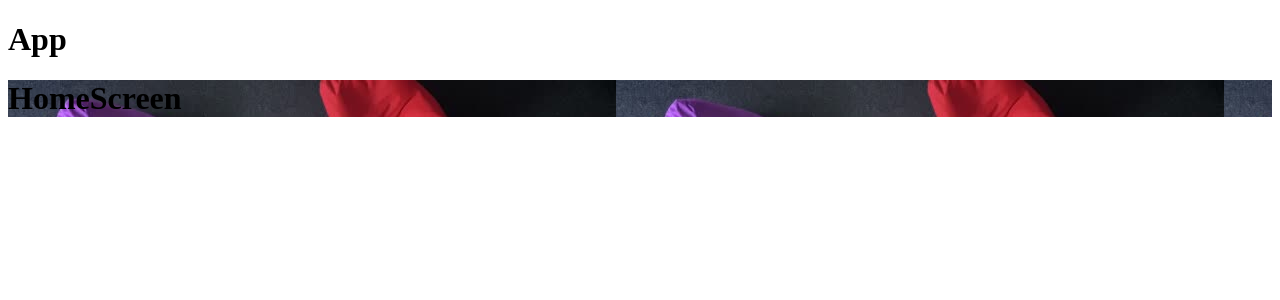
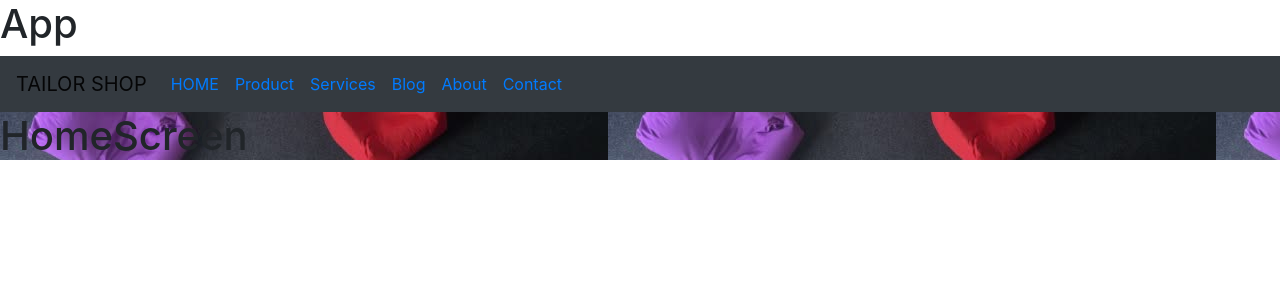
Before and after one commit to YakubuAmidu/Intelligentcoding, a React (Create React App) app: page / in a window 1280 px wide. Shown: the top 300 px of the page. Built offline with nearby package versions, Linux system fonts and the light colour scheme.

Commit message:
Commiting changes

```diff
--- a/package.json
+++ b/package.json
@@ -6,9 +6,12 @@
     "@testing-library/jest-dom": "^5.11.4",
     "@testing-library/react": "^11.1.0",
     "@testing-library/user-event": "^12.1.10",
+    "bootstrap": "^4.5.3",
     "netlify-cli": "^2.68.0",
     "react": "^17.0.1",
+    "react-bootstrap": "^1.4.0",
     "react-dom": "^17.0.1",
+    "react-router-dom": "^5.2.0",
     "react-scripts": "4.0.0",
     "web-vitals": "^0.2.4"
   },
--- a/public/index.html
+++ b/public/index.html
@@ -24,6 +24,21 @@
       work correctly both with client-side routing and a non-root public URL.
       Learn how to configure a non-root public URL by running `npm run build`.
     -->
+
+    <link
+      rel="stylesheet"
+      href="https://stackpath.bootstrapcdn.com/font-awesome/4.7.0/css/font-awesome.min.css"
+      integrity="sha384-wvfXpqpZZVQGK6TAh5PVlGOfQNHSoD2xbE+QkPxCAFlNEevoEH3Sl0sibVcOQVnN"
+      crossorigin="anonymous"
+    />
+
+    <link
+      rel="stylesheet"
+      href="https://maxcdn.bootstrapcdn.com/bootstrap/4.5.0/css/bootstrap.min.css"
+      integrity="sha384-9aIt2nRpC12Uk9gS9baDl411NQApFmC26EwAOH8WgZl5MYYxFfc+NcPb1dKGj7Sk"
+      crossorigin="anonymous"
+    />
+
     <title>React App</title>
   </head>
   <body>
--- /dev/null
+++ b/src/components/Header.js
@@ -0,0 +1,54 @@
+import React, { Component } from "react";
+import { Navbar, Nav } from "react-bootstrap";
+import { Link } from "react-router-dom";
+
+class Header extends Component {
+  render() {
+    return (
+      <div>
+        <Navbar bg="dark" expand="sm">
+          <Navbar.Brand href="#home">
+            <div className="Link Link_tailor">TAILOR SHOP</div>
+          </Navbar.Brand>
+          <Navbar.Toggle aria-controls="basic-navbar-nav" />
+          <Navbar.Collapse id="basic-navbar-nav">
+            <Nav className="mr-auto">
+              <Nav.Link href="#home">
+                <Link to="/#" className="Link Link_header">
+                  HOME
+                </Link>
+              </Nav.Link>
+              <Nav.Link href="#home">
+                <Link to="/ProductScreen" className="Link Link_header">
+                  Product
+                </Link>
+              </Nav.Link>
+              <Nav.Link href="#home">
+                <Link to="/ServicesScreen" className="Link Link_header">
+                  Services
+                </Link>
+              </Nav.Link>
+              <Nav.Link href="#home">
+                <Link to="/BlogScreen" className="Link Link_header">
+                  Blog
+                </Link>
+              </Nav.Link>
+              <Nav.Link href="#home">
+                <Link to="/AboutScreen" className="Link Link_header">
+                  About
+                </Link>
+              </Nav.Link>
+              <Nav.Link href="#home">
+                <Link to="/ContactScreen" className="Link Link_header">
+                  Contact
+                </Link>
+              </Nav.Link>
+            </Nav>
+          </Navbar.Collapse>
+        </Navbar>
+      </div>
+    );
+  }
+}
+
+export default Header;
--- a/src/index.js
+++ b/src/index.js
@@ -1,5 +1,14 @@
 import React from "react";
 import ReactDOM from "react-dom";
 import App from "./components/App";
+import { Route, Router, Switch } from "react-router-dom";
+import { createBrowserHistory } from "history";
 
-ReactDOM.render(<App />, document.getElementById("root"));
+ReactDOM.render(
+  <Router history={createBrowserHistory()}>
+    <Switch>
+      <Route exact path="/" component={App} />
+    </Switch>
+  </Router>,
+  document.getElementById("root")
+);
--- a/src/screens/HomeScreen.js
+++ b/src/screens/HomeScreen.js
@@ -1,9 +1,11 @@
 import React from "react";
 import "../components/App.css";
+import Header from "../components/Header";
 
 const HomeScreen = () => {
   return (
     <div className="HomeScreen_section">
+      <Header />
       <h1>HomeScreen</h1>
     </div>
   );
```
Also changed, not shown: 2 other files (tests, documents, lock files or other folders).
